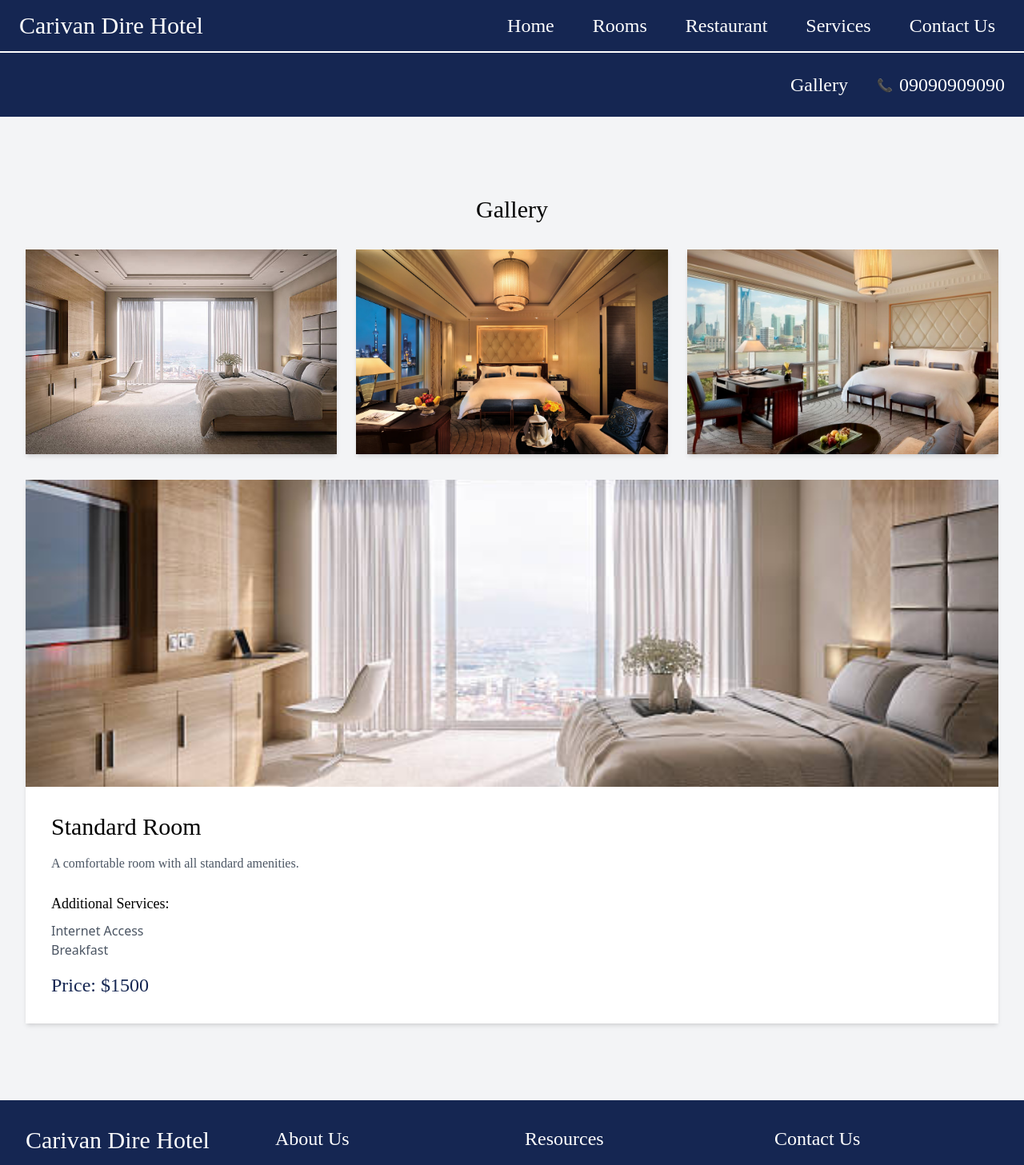
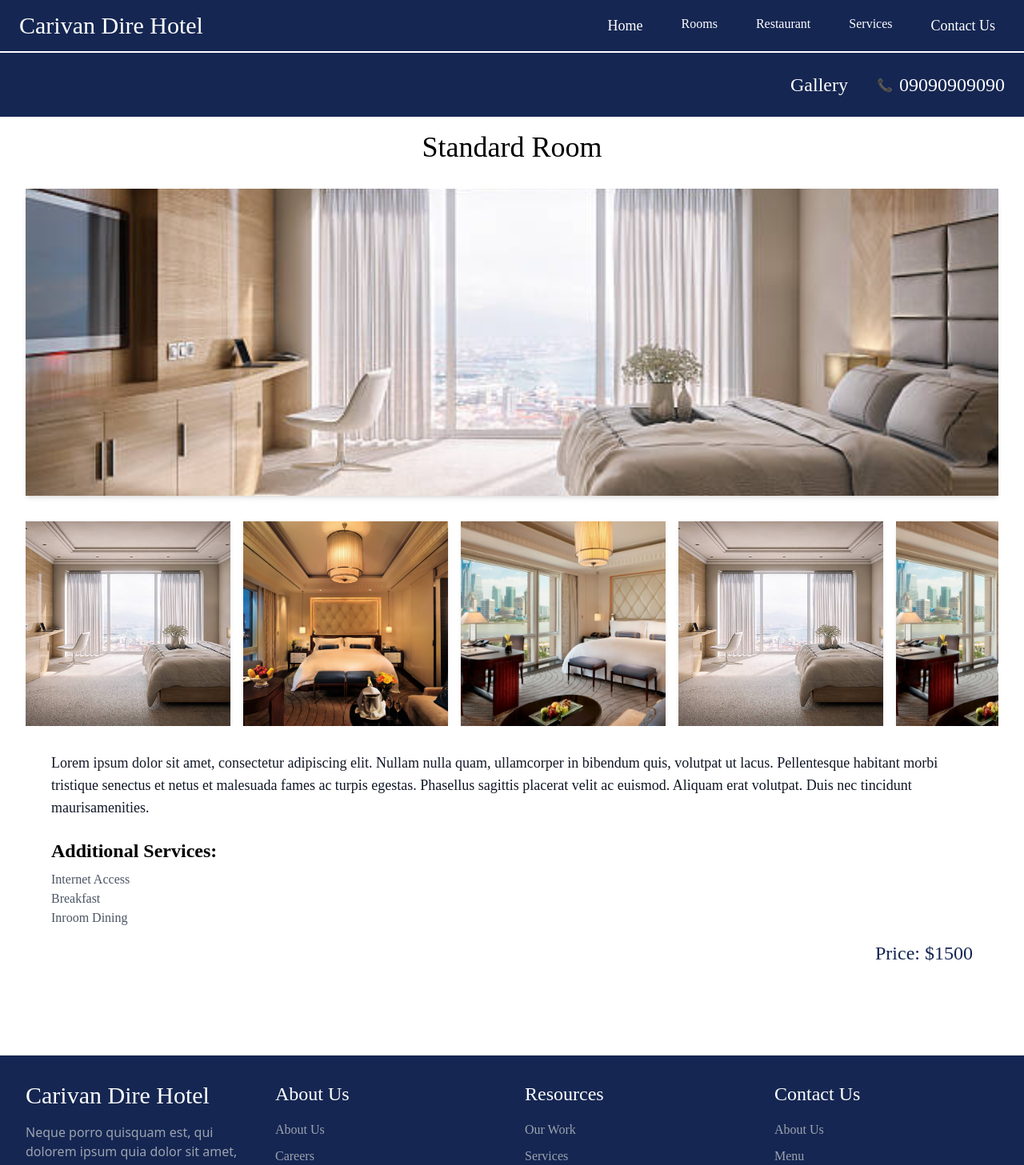
Before and after one commit to Metyme1/Caravan, a React (Create React App) app: page /rooms/1 in a window 1280 px wide. Shown: the top 1457 px of the page at 80% size. Built offline with nearby package versions, Linux system fonts and the light colour scheme; a web font is replaced by a local one.

Commit message:
detail page is done

```diff
--- a/src/components/Navbar.js
+++ b/src/components/Navbar.js
@@ -12,19 +12,19 @@ const NavBar = () => {
         </div>
         <div className="hidden md:flex flex-1 justify-end">
           <div className="flex space-x-6">
-            <NavLink exact to="/" className="text-white px-3 py-2 rounded-md text-2xl font-times" activeClassName="underline">
+            <NavLink exact to="/" className="text-white px-3 py-2 rounded-md text-lg font-times" activeClassName="underline">
               Home
             </NavLink>
-            <NavLink to="/rooms" className="text-white px-3 py-2 rounded-md text-2xl font-times" activeClassName="underline">
+            <NavLink to="/rooms" className="text-white px-3 py-2 rounded-md text-1xl font-times" activeClassName="underline">
               Rooms
             </NavLink>
-            <NavLink to="/restaurant" className="text-white px-3 py-2 rounded-md text-2xl font-times" activeClassName="underline">
+            <NavLink to="/restaurant" className="text-white px-3 py-2 rounded-md text-1xl font-times" activeClassName="underline">
               Restaurant
             </NavLink>
-            <NavLink to="/services" className="text-white px-3 py-2 rounded-md text-2xl font-times" activeClassName="underline">
+            <NavLink to="/services" className="text-white px-3 py-2 rounded-md text-1xl font-times" activeClassName="underline">
               Services
             </NavLink>
-            <NavLink to="/contact" className="text-white px-3 py-2 rounded-md text-2xl font-times" activeClassName="underline">
+            <NavLink to="/contact" className="text-white px-3 py-2 rounded-md text-lg font-times" activeClassName="underline">
               Contact Us
             </NavLink>
           </div>
--- a/src/detailPage.js
+++ b/src/detailPage.js
@@ -1,6 +1,7 @@
-// src/RoomDetail.js
-import React from 'react';
+import React, { useState } from 'react';
 import { useParams } from 'react-router-dom';
+import Lightbox from 'react-image-lightbox';
+import 'react-image-lightbox/style.css';
 import room1 from './assets/room1.jpg';
 import room2 from './assets/room2.jpg';
 import room3 from './assets/r3.jpg';
@@ -19,95 +20,107 @@ const roomDetails = [
     id: 1,
     name: "Standard Room",
     image: room1,
-    gallery: [room1, room2, room3],
+    gallery: [room1, room2, room3,room10,room12],
     price: "1500",
-    description: "A comfortable room with all standard amenities.",
-    additionalServices: "Internet Access, Breakfast",
+    description: "Lorem ipsum dolor sit amet, consectetur adipiscing elit. Nullam nulla quam, ullamcorper in bibendum quis, volutpat ut lacus. Pellentesque habitant morbi tristique senectus et netus et malesuada fames ac turpis egestas. Phasellus sagittis placerat velit ac euismod. Aliquam erat volutpat. Duis nec tincidunt maurisamenities.",
+    additionalServices: "Internet Access, Breakfast, Inroom Dining",
 
-    facilities: ["2-3 guests", "35 squares", "King size bed"]
   },
   {
     id: 2,
-    name: "Deluxe Room",
+    name: "DoubleBed",
     image: room4,
     gallery: [room4, room5, room6],
     price: "2000",
     description: "A deluxe room with superior amenities.",
-    additionalServices: "Internet Access, Breakfast, Mini Bar",
-    facilities: ["2-3 guests", "40 squares", "King size bed"]
+    additionalServices: "Internet Access, Breakfast, Inroom Dining",
   },
   {
     id: 3,
-    name: "Executive Room",
+    name: "Semi-Sweet Room",
     image: room7,
     gallery: [room7, room8, room9],
     price: "2500",
     description: "An executive room with premium features.",
-    additionalServices: "Internet Access, Breakfast, Mini Bar, Access to Executive Lounge",
-
-    facilities: ["2-4 guests", "50 squares", "King size bed"]
+    additionalServices: "Internet Access, Breakfast, Inroom Dining",
   },
   {
     id: 4,
-    name: "Suite",
+    name: "Sweet Room",
     image: room10,
     gallery: [room10, room11, room12],
     price: "3000",
     description: "A luxurious suite with exclusive amenities.",
-    additionalServices: "Internet Access, Breakfast, Mini Bar, Access to Executive Lounge, Private Pool",
-
-    facilities: ["2-4 guests", "60 squares", "King size bed"]
+    additionalServices: "Internet Access, Breakfast, Inroom Dining",
   }
 ];
 const RoomDetail = () => {
   const { id } = useParams();
   const room = roomDetails.find(room => room.id === parseInt(id));
 
+  const [isOpen, setIsOpen] = useState(false);
+  const [photoIndex, setPhotoIndex] = useState(0);
+
   if (!room) {
     return <div>Room not found</div>;
   }
 
 return (
-    <div className="bg-gray-100 min-h-screen">
-      {/* <nav className="bg-white py-4 shadow-md">
+  <div className="bg-white min-h-screen py-4">
+
+    <header className="bg-white ">
+      <div className="max-w-7xl mx-auto px-4 sm:px-6 lg:px-8 text-center">
+        <h1 className="text-4xl  font-times">{room.name}</h1>
+      </div>
+    </header>
+    <section className="py-8">
       <div className="max-w-7xl mx-auto px-4 sm:px-6 lg:px-8">
-          <Link to="/" className="text-custom-blue hover:underline">Home</Link> &gt;
-          <Link to="/rooms" className="text-custom-blue hover:underline"> Rooms</Link> &gt;
-          <span className="text-gray-500"> {room.name}</span>
+        <div className="bg-white shadow-md overflow-hidden mb-8">
+          <img src={room.image} alt={room.name} className="w-full h-96 object-cover"/>
         </div>
-      </nav> */}
-      {/* <header className="bg-white py-8 shadow-md">
-        <div className="max-w-7xl mx-auto px-4 sm:px-6 lg:px-8 text-center">
-          <h1 className="text-5xl font-times">{room.name}</h1>
-        </div>
-      </header> */}
-      <section className="py-16">
-        <div className="max-w-7xl mx-auto px-4 sm:px-6 lg:px-8">
-          <section className="py-8">
-            <h2 className="text-3xl font-times mb-8 text-center">Gallery</h2>
-            <div className="grid grid-cols-1 md:grid-cols-3 gap-6">
+        <section className="">
+          <div className="flex overflow-x-auto space-x-4">
             {room.gallery.map((image, index) => (
               <img
                 key={index}
                 src={image}
                 alt={`Gallery ${index + 1}`}
-                  className="w-full h-64 object-cover shadow-md"
+                className="w-64 h-64 object-cover shadow-md cursor-pointer"
+                onClick={() => {
+                  setPhotoIndex(index);
+                  setIsOpen(true);
+                }}
               />
             ))}
           </div>
+          {isOpen && (
+            <Lightbox
+              mainSrc={room.gallery[photoIndex]}
+              nextSrc={room.gallery[(photoIndex + 1) % room.gallery.length]}
+              prevSrc={room.gallery[(photoIndex + room.gallery.length - 1) % room.gallery.length]}
+              onCloseRequest={() => setIsOpen(false)}
+              onMovePrevRequest={() =>
+                setPhotoIndex((photoIndex + room.gallery.length - 1) % room.gallery.length)
+              }
+              onMoveNextRequest={() =>
+                setPhotoIndex((photoIndex + 1) % room.gallery.length)
+              }
+            />
+          )}
         </section>
-          <div className="bg-white shadow-md overflow-hidden mb-8">
-            <img src={room.image} alt={room.name} className="w-full h-96 object-cover"/>
+        <div className="bg-white overflow-hidden mb-8">
           <div className="p-8">
-              <h2 className="text-3xl font-times mb-4">{room.name}</h2>
-              <p className="text-gray-600 font-times mb-6">{room.description}</p>
+
+            <p className="text-gray-900 font-times mb-6 text-lg">{room.description}</p>
             <div className="mb-4">
-                <h3 className="text-lg font-times mb-2">Additional Services:</h3>
+              <h3 className="text-2xl font-times  font-bold mb-2">Additional Services:</h3>
               <p>{room.additionalServices.split(', ').map((service, index) => (
-                  <span key={index} className="block text-gray-600">{service}</span>
+                <span key={index} className="block font-times text-gray-600">{service}</span>
               ))}</p>
             </div>
+            <div className="text-right">
                 <p className="text-2xl font-times text-custom-blue">Price: ${room.price}</p>
+              </div>
           </div>
         </div>
       </div>
```
Lines whose indentation alone changed are shown as unchanged.
